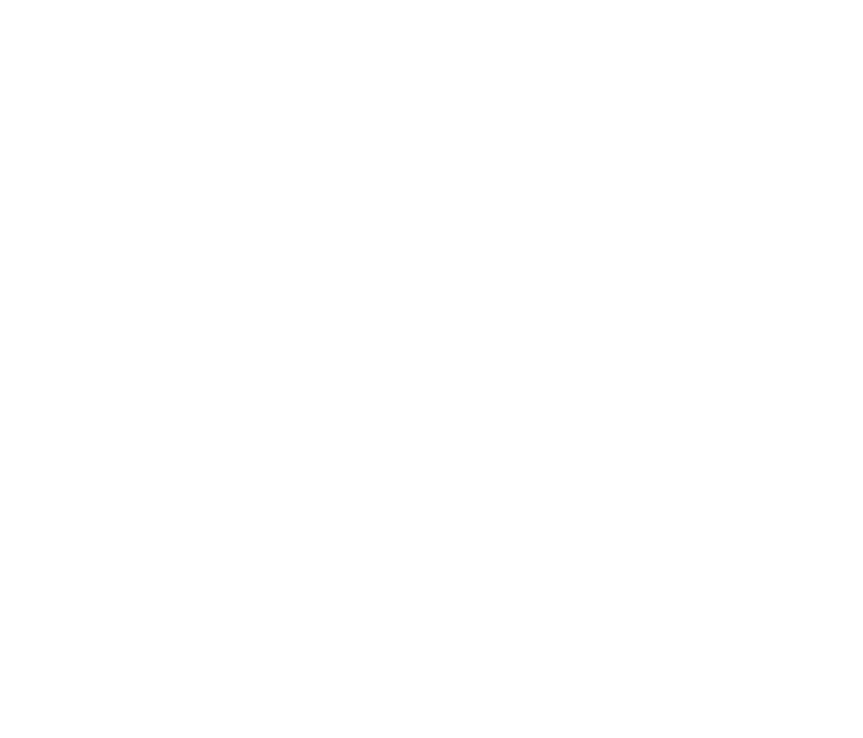
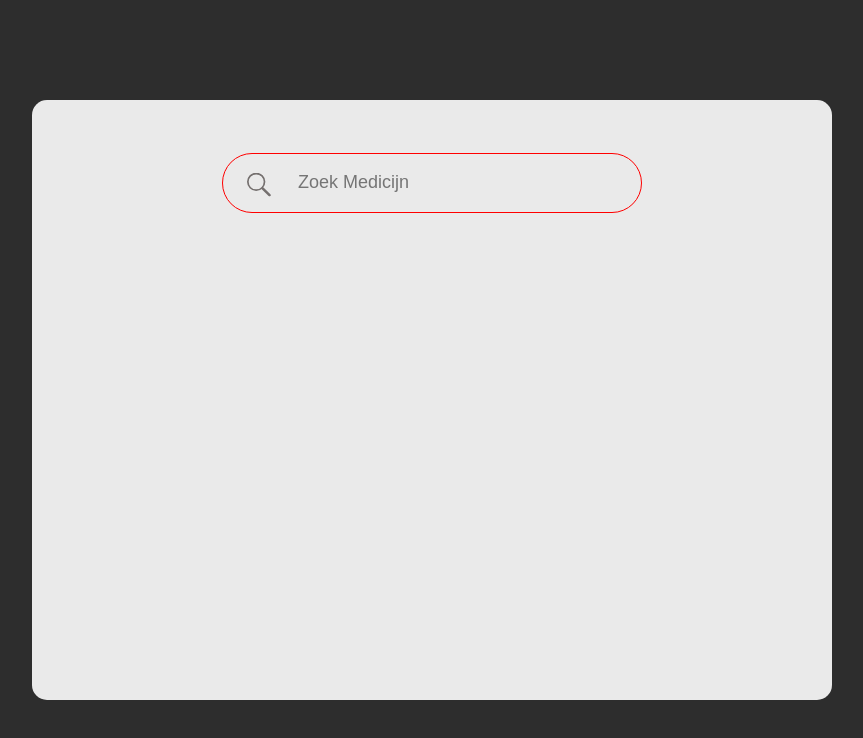
Before and after one commit to cactusniek/Vetly, a React (Vite) app: page / in a window 1280 px wide. Shown: the top 738 px of the page, without its empty margins (208-1071 px from the left). Built offline with nearby package versions, Linux system fonts and the light colour scheme.

Commit message:
update: creating searchbar component

```diff
--- a/src/App.tsx
+++ b/src/App.tsx
@@ -1,8 +1,18 @@
 import React from 'react'
-import './index.css' // global styles only
+
+import './index.css'
+
+// components:
+import Search from './components/Search'
 
 function App() {
-    return <div className="App"></div>
+    return (
+        <div className="center">
+            <div className="App">
+                <Search />
+            </div>
+        </div>
+    )
 }
 
 export default App
--- /dev/null
+++ b/src/components/Search.tsx
@@ -0,0 +1,18 @@
+import React from 'react'
+
+import { useRef, useEffect, useState } from 'react'
+
+import '../index.css'
+
+import iconSearch from '../assets/icon-search.svg'
+
+export default function Search() {
+    return (
+        <div className="component-search">
+            <div className="container-search">
+                <img src={iconSearch} className="icon-search" />
+                <input type="text" value="" onChange={e => onSearch(e.target.value)} placeholder="Zoek Medicijn" className="input-search" />
+            </div>
+        </div>
+    )
+}
--- a/src/index.css
+++ b/src/index.css
@@ -16,3 +16,70 @@
     padding: 0;
     box-sizing: border-box;
 }
+
+body {
+    background-color: #2d2d2d;
+}
+
+/* only for development purposes */
+.center {
+    position: absolute;
+    top: 50%;
+    left: 50%;
+    transform: translate(-50%, -50%);
+}
+
+.App {
+    background-color: #eaeaea;
+
+    max-height: 600px;
+    max-width: 800px;
+
+    min-height: 600px;
+    min-width: 800px;
+
+    /* overflow-y: scroll; /* only set this on content, not the whole component */
+
+    border-radius: 15px;
+
+    display: flex;
+    flex-direction: row;
+    justify-content: center;
+}
+
+component-search {
+}
+
+.container-search {
+    position: relative;
+
+    margin-top: 12.5%;
+}
+
+.icon-search {
+    position: absolute;
+    left: 25px;
+    top: 50%;
+    transform: translateY(-43%);
+    pointer-events: none;
+}
+
+.input-search {
+    background-color: #eaeaea;
+
+    height: 60px;
+    width: 420px;
+
+    outline: none;
+
+    border-radius: 30px;
+    border-color: #fff;
+    border: 1px solid red;
+
+    font-size: 18px;
+    padding-left: 75px;
+}
+
+.input-search:focus {
+    outline: 1px solid red;
+}
```
Also changed, not shown: src/assets/icon-search.svg (added).
